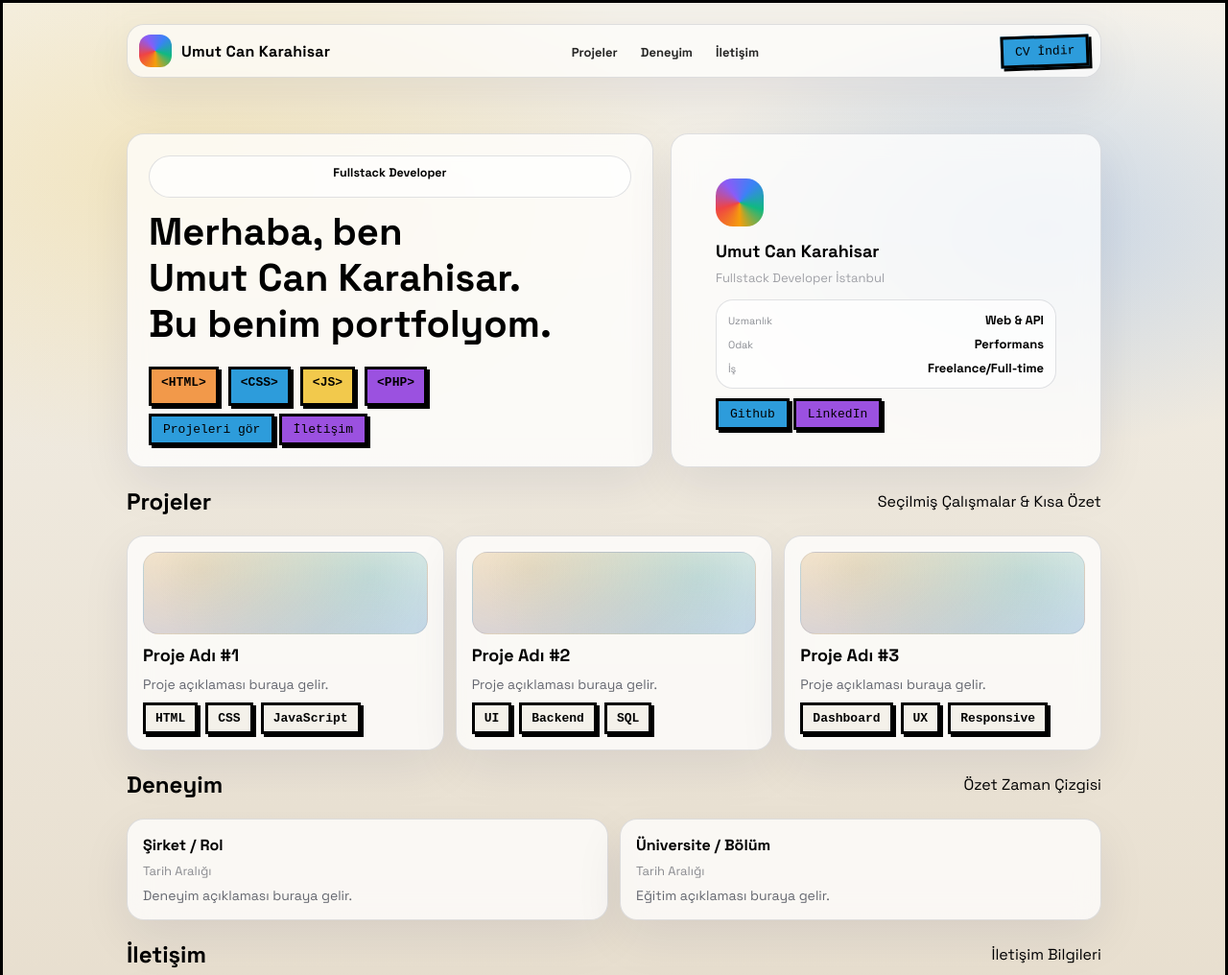
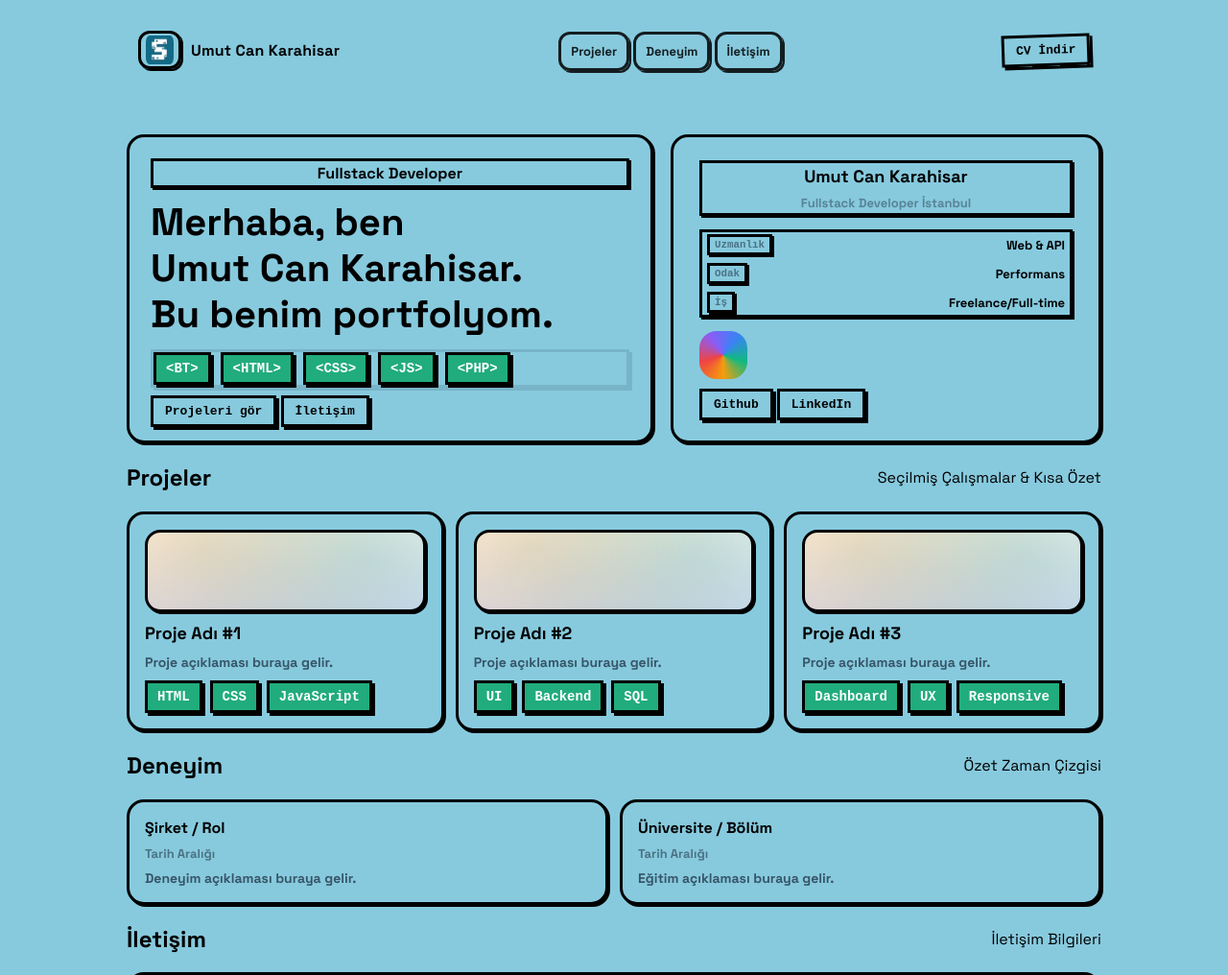
Before and after one commit to Sermestsel/Portfolyo, a plain HTML site: page index.html in a window 1280 px wide. Shown: the top 1016 px of the page at 96% size. Drawn offline with Linux system fonts and the light colour scheme.

Commit message:
Changed CSS and added logo

```diff
--- a/index.html
+++ b/index.html
@@ -14,8 +14,8 @@
     <header class="wrap">
         <div class="nav">
             <div class="brand">
-                <div class="logo"></div>
-                <div>Umut Can Karahisar</div>
+                <img class="logo" src="wwwroot/img/logo.jpg" alt="Umut Can Karahisar Logo"></img>
+                <div class="retr">Umut Can Karahisar</div>
             </div>
             <nav>
                 <a href="#projeler">Projeler</a>
@@ -33,6 +33,7 @@
                     <br>Bu benim portfolyom.
                 </h1>
                 <div class="retro-tags">
+  <span class="tag php">&lt;BT&gt;</span>
   <span class="tag html">&lt;HTML&gt;</span>
   <span class="tag css">&lt;CSS&gt;</span>
   <span class="tag js">&lt;JS&gt;</span>
@@ -42,23 +43,24 @@
                     <a href="#iletisim" class="btn">İletişim</a>
                 </div>
             </div>
-            <aside class="card right">
+            <main class="card right">
                 <div class="profile">
-                    <div class="avatar"></div>
                     <div class="name"><b>Umut Can Karahisar</b>
                         <span>Fullstack Developer İstanbul</span>
                     </div>
+
                     <div class="quick">
                         <div class="row"><small>Uzmanlık</small><strong>Web & API</strong></div>
                         <div class="row"><small>Odak</small><strong>Performans</strong></div>
                         <div class="row"><small>İş</small><strong>Freelance/Full-time</strong></div>
                     </div>
+                    <div class="avatar"></div>
                     <div class="cta">
                         <a href="https://github.com/sermestsel" target="_blank" class="btn">Github</a>
                         <a href="https://www.linkedin.com/in/umut-can-karahisar" target="_blank" class="btn">LinkedIn</a>
                     </div>
                 </div>
-            </aside>
+            </main>
         </section>
         <section id="projeler">
 
--- a/wwwroot/Css/style.css
+++ b/wwwroot/Css/style.css
@@ -1,11 +1,4 @@
-:root {
-  --html: #f2994a;
-  --css:  #2d9cdb;
-  --js:   #f2c94c;
-  --php:  #9b51e0;
-}
-
-*{
+* {
     box-sizing: border-box;
     font-family: "Space Grotesk";
 }
@@ -13,31 +6,36 @@
 body {
     margin: 0;
     min-height: 100vh;
-            background:
-                radial-gradient(900px 500px at 15% 15%, rgba(242, 201, 76, 0.25), transparent 60%),
-    radial-gradient(700px 420px at 85% 20%, rgba(47, 128, 237, 0.20), transparent 55%),
-    linear-gradient(180deg, #f4f1ea, #e6dccb);
-    border: 3px solid #000;
+    background: #87cade;
+                 font-family: "Space Grotesk";
+
 }
 
 a {
     text-decoration: none;
     color: inherit;
+    background-color: #87cade;
+    font-family: "Space Grotesk";
+    border: 3px solid black;
+    box-shadow: 2px 2px black;
+    font-weight: bolder;
+    padding: 2px 5px;
 }
 
 .wrap {
     width: min(1060px, 100%);
     margin: 0 auto;
     padding: 22px;
-
 }
 
 header {
-            position: sticky;
     top: 0;
     z-index: 10;
     padding: 14px 0;
-            backdrop-filter: blur(10px);
+    font-family: "Space Grotesk";
+    font-weight: bolder;
+    padding: 2px 5px;
+
 }
 
 .nav {
@@ -45,11 +43,8 @@
     align-items: center;
     justify-content: space-between;
     gap: 14px;
-            border: 1px solid rgba(15, 23, 42, .12);
-            background: rgba(255, 255, 255, .65);
     border-radius: 18px;
     padding: 10px 12px;
-            box-shadow: 0 18px 50px rgba(2, 6, 63, .08);
 }
 
 .brand {
@@ -61,11 +56,15 @@
 }
 
 .logo {
-            width: 34px;
-            height: 34px;
+    width: 45px;
+    height: 40px;
     border-radius: 12px;
-            background: conic-gradient(from 180deg at 50% 50%, #f59e0b, #ef4444, #8b5cf6, #3b82f6, #10b981, #f59e0b);
+    border: 3px solid black;
+    box-shadow: 2px 2px black;
+    font-weight: bolder;
+    padding: 2px 5px;
 }
+
 
 nav a {
     font-size: 13px;
@@ -87,7 +86,6 @@
     gap: 18px;
     margin-top: 14px;
     align-items: stretch;
-
 }
 
 .card {
@@ -98,6 +96,12 @@
     box-shadow: 0 18px 50px rgba(2, 6, 63, .08);
     padding: 24px;
     gap: 18px;
+    background-color: #87cade;
+    font-family: monospace;
+    border: 3px solid black;
+    box-shadow: 2px 2px black;
+    font-weight: bolder;
+    padding: 2px 5px;
 }
 
 .hero .left {
@@ -107,14 +111,12 @@
 }
 
 .kicker {
-            gap: 8px;
-            align-items: center;
-            padding: 9px;
-            border-radius: 999px;
-            border: 1px solid rgba(15, 23, 42, .12);
-            background: rgba(255, 255, 255, .65);
-            font-size: 12.5px;
-            font-weight: 800;
+    background-color: #87cade;
+    font-family: "Space Grotesk";
+    border: 3px solid black;
+    box-shadow: 2px 2px black;
+    font-weight: bolder;
+    padding: 2px 5px;
     text-align: center;
 }
 
@@ -139,10 +141,23 @@
     transform: translate(2px, 2px);
     box-shadow: 1px 1px 0 #000;
 }
-.btn:nth-of-type(1) { background: var(--css); transform: rotate(-2deg); }
-.btn:nth-of-type(2) { background: var(--php); }
-.btn:nth-of-type(3) { background: var(--html); }
-.btn:nth-of-type(4) { background: var(--js); }
+
+.btn:nth-of-type(1) {
+    background: var(--css);
+    transform: rotate(-2deg);
+}
+
+.btn:nth-of-type(2) {
+    background: var(--php);
+}
+
+.btn:nth-of-type(3) {
+    background: var(--html);
+}
+
+.btn:nth-of-type(4) {
+    background: var(--js);
+}
 
 .button:active {
     box-shadow: 0px 0px black;
@@ -194,7 +209,15 @@
 
 .name {
     display: grid;
-            gap: 8px
+    gap: 8px;
+
+    background-color: #87cade;
+    font-family: monospace;
+    border: 3px solid black;
+    box-shadow: 2px 2px black;
+    font-weight: bolder;
+    padding: 2px 5px;
+    text-align: center;
 }
 
 .name b {
@@ -210,9 +233,13 @@
     display: grid;
     gap: 8px;
     padding: 12px;
-            border-radius: 18px;
     border: 1px solid rgba(15, 23, 42, .12);
-            background: rgba(255, 255, 255, .65);
+    background-color: #87cade;
+    font-family: monospace;
+    border: 3px solid black;
+    box-shadow: 2px 2px black;
+    font-weight: bolder;
+    padding: 2px 5px;
 }
 
 .row {
@@ -225,6 +252,12 @@
 
 .row small {
     color: rgba(2, 6, 23, .45);
+    background-color: #87cade;
+    font-family: monospace;
+    border: 3px solid black;
+    box-shadow: 2px 2px black;
+    font-weight: bolder;
+    padding: 2px 5px;
 }
 
 .row strong {
@@ -255,6 +288,12 @@
     border: 1px solid rgba(15, 23, 42, .08);
     position: relative;
     overflow: hidden;
+    background-color: #87cade;
+    font-family: monospace;
+    border: 3px solid black;
+    box-shadow: 2px 2px black;
+    font-weight: bolder;
+    padding: 2px 5px;
 }
 
 .proj h3 {
@@ -288,34 +327,41 @@
     align-items: center;
     justify-content: space-between;
 }
+
 .two {
     display: grid;
     grid-template-columns: 1fr 1fr;
     gap: 12px;
 }
+
 .item {
     padding: 16px;
     display: grid;
     gap: 8px;
 }
+
 .item b {
     font-size: 16px;
 }
+
 .item span {
     font-size: 13px;
     color: rgba(2, 6, 23, .45);
 }
+
 .item p {
     margin: 0;
     font-size: 14px;
     color: rgba(2, 6, 23, .6);
 }
+
 .contact {
     display: flex;
     align-items: center;
     justify-content: space-between;
     padding: 22px;
 }
+
 .lefty {
     display: grid;
     gap: 8px;
@@ -325,26 +371,23 @@
     display: flex;
     gap: 10px;
     flex-wrap: wrap;
+    border: 3px solid rgba(15, 23, 42, .12);
+    box-shadow: 3px 3px 0 rgba(15, 23, 42, .12);
 }
 
 .tag {
     font-family: "IBM Plex Mono", monospace;
-  font-size: 13px;
+    font-size: 14px;
     padding: 6px 10px;
     border: 3px solid #000;
-  background: #f4f1ea;
+    background: #21ac7d;
     box-shadow: 3px 3px 0 #000;
     cursor: default;
     transition: transform 0.1s, box-shadow 0.1s;
+    color:#fff;
 }
 
 .tag:hover {
     transform: translate(2px, 2px);
     box-shadow: 1px 1px 0 #000;
 }
-
-/* RENKLER */
-.tag.html { background: #f2994a; }
-.tag.css  { background: #2d9cdb; }
-.tag.js   { background: #f2c94c; }
-.tag.php  { background: #9b51e0; }
```
Also changed, not shown: wwwroot/img/logo.jpg (added). Lines whose indentation alone changed are shown as unchanged.
